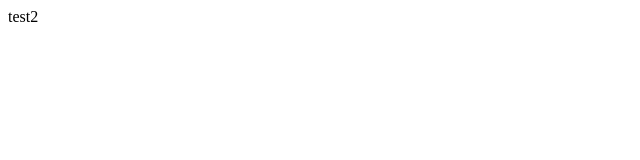
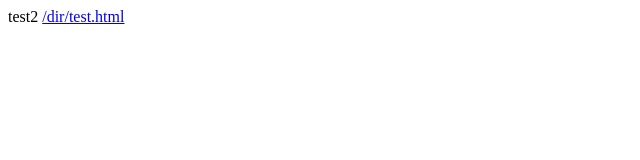
Before and after one commit to knao/Test, a plain HTML site: page index.html in a window 1280 px wide. Shown: the whole page, without its empty margins (0-640 px from the left). Drawn offline with Linux system fonts and the light colour scheme.

Commit message:
Update index.html

```diff
--- a/index.html
+++ b/index.html
@@ -1,4 +1,5 @@
 <html>
 test2
+  <a href="./dir/test.html">/dir/test.html</a>
 
 </html>
```
